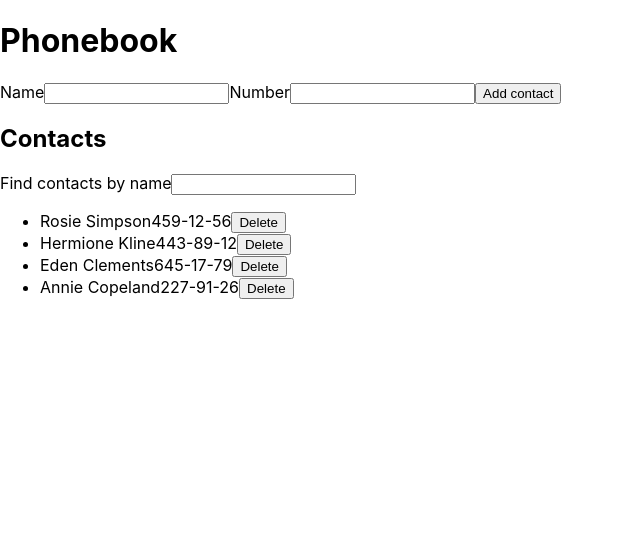
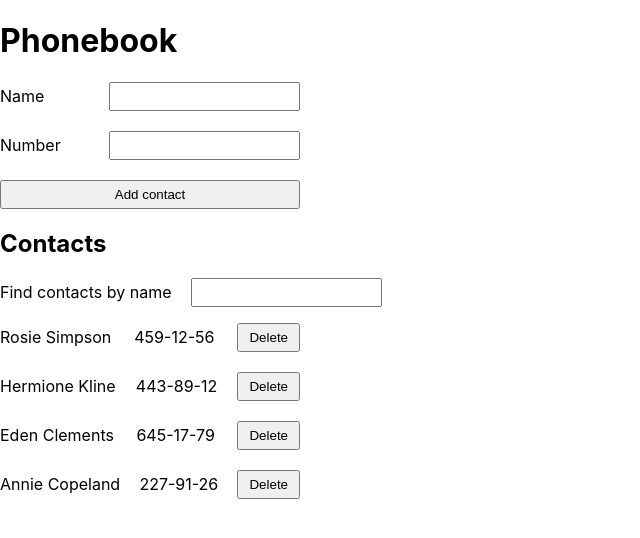
Before and after one commit to fdariia/goit-react-hw-02-phonebook, a React (Create React App) app: page / in a window 1280 px wide. Shown: the top 538 px of the page, without its empty margins (0-640 px from the left). Built offline with nearby package versions, Linux system fonts and the light colour scheme.

Commit message:
add className

```diff
--- a/src/components/ContactForm/ContactForm.jsx
+++ b/src/components/ContactForm/ContactForm.jsx
@@ -1,4 +1,5 @@
 import React, { Component } from 'react';
+import css from './ContactForm.module.css';
 
 class ContactForm extends Component {
   state = {
@@ -23,10 +24,11 @@ class ContactForm extends Component {
 
   render() {
     return (
-      <form onSubmit={this.handleSubmit}>
-        <label>
+      <form className={css.form} onSubmit={this.handleSubmit}>
+        <label className={css.contactFormLabel}>
           Name
           <input
+            className={css.contactFormInput}
             type="text"
             name="name"
             value={this.state.name}
@@ -37,9 +39,10 @@ class ContactForm extends Component {
           />
         </label>
 
-        <label>
+        <label className={css.contactFormLabel}>
           Number
           <input
+            className={css.contactFormInput}
             type="tel"
             name="number"
             value={this.state.number}
@@ -50,7 +53,9 @@ class ContactForm extends Component {
           />
         </label>
 
-        <button type="submit">Add contact</button>
+        <button className={css.contactFormButton} type="submit">
+          Add contact
+        </button>
       </form>
     );
   }
--- a/src/components/ContactList/ContactList.jsx
+++ b/src/components/ContactList/ContactList.jsx
@@ -1,12 +1,18 @@
 import PropTypes from 'prop-types';
+import css from './ContactList.module.css';
 
 const ContactList = ({ contacts, onDeleteContact }) => (
-  <ul>
+  <ul className={css.contactList}>
     {contacts.map(({ id, name, number }) => (
-      <li key={id}>
+      <li className={css.contactListItem} key={id}>
         <span>{name}</span>
         <span>{number}</span>
-        <button onClick={() => onDeleteContact(id)}>Delete</button>
+        <button
+          className={css.contactListButton}
+          onClick={() => onDeleteContact(id)}
+        >
+          Delete
+        </button>
       </li>
     ))}
   </ul>
--- a/src/components/Filter/Filter.jsx
+++ b/src/components/Filter/Filter.jsx
@@ -1,9 +1,15 @@
 import PropTypes from 'prop-types';
+import css from './Filter.module.css';
 
 const Filter = ({ value, onChange }) => (
-  <label>
+  <label className={css.filter}>
     Find contacts by name
-    <input type="text" value={value} onChange={onChange} />
+    <input
+      className={css.filterInput}
+      type="text"
+      value={value}
+      onChange={onChange}
+    />
   </label>
 );
 
```
